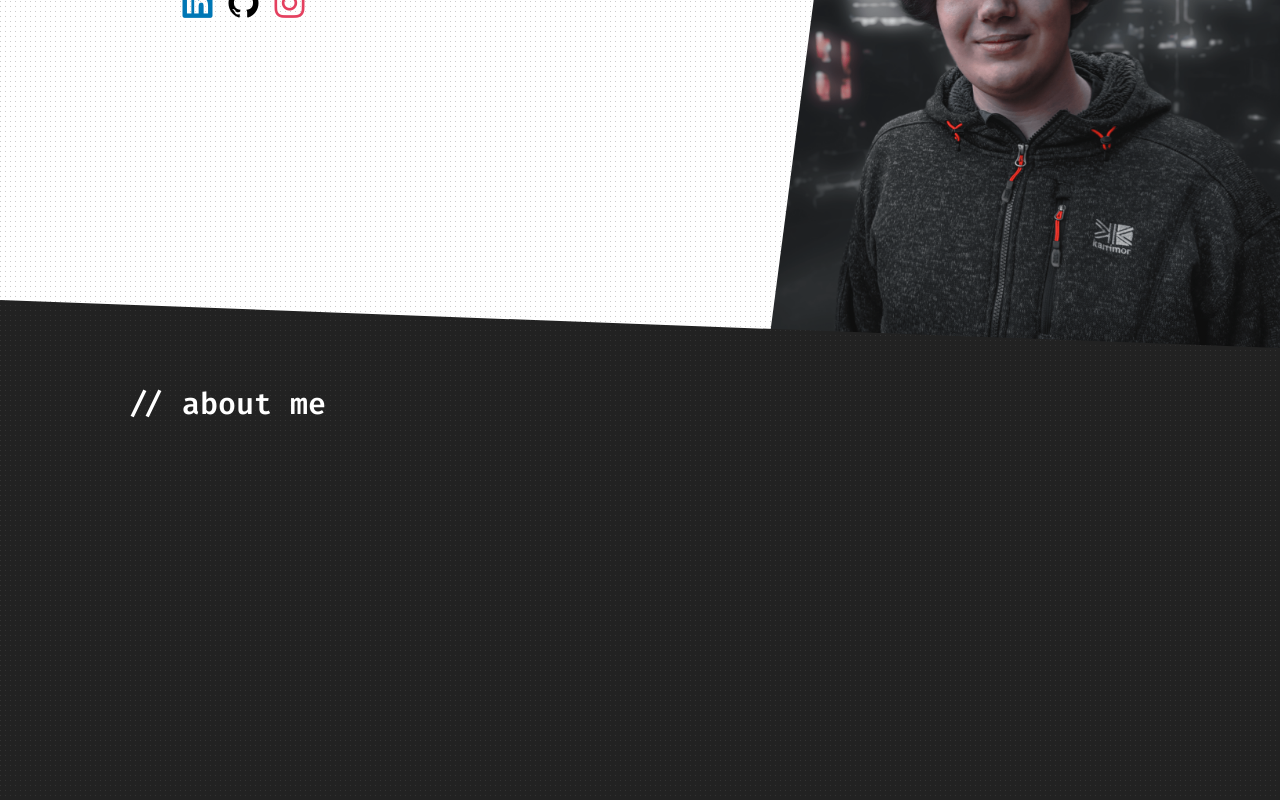
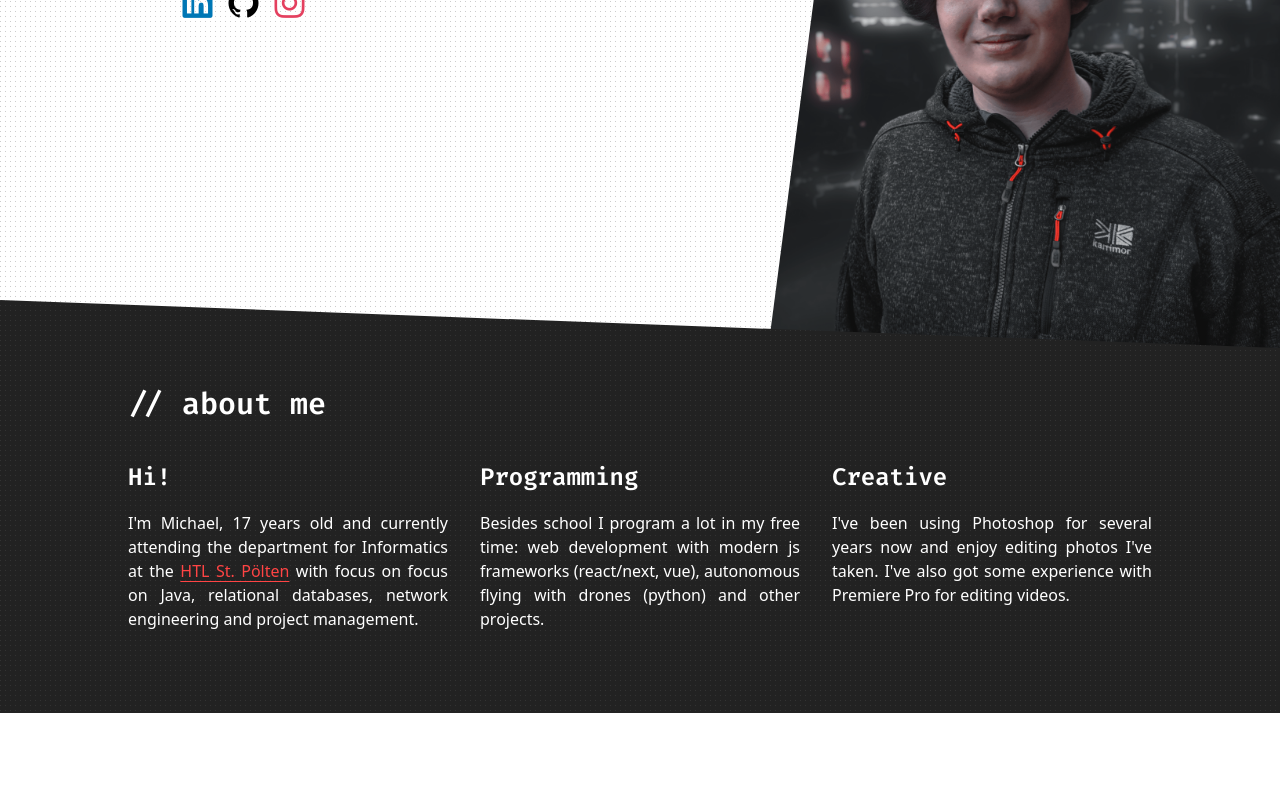
Before and after one commit to koenigscode/michael-v8, a Next.js app: page /index in a window 1280 px wide. Shown: the part 434-1234 px from the top of the page. After the commit the page ends 1147 px from the top, so only its background shows below. Built offline with nearby package versions, Linux system fonts and the light colour scheme.

Commit message:
Finish about section

```diff
--- a/pages/about/about.js
+++ b/pages/about/about.js
@@ -1,9 +1,54 @@
+const aboutEntries = [
+  {
+    title: "Hi!",
+    content: (
+      <p>
+        I'm Michael, 17 years old and currently attending the department for
+        Informatics at the{" "}
+        <a className="my-a" href="https://htlstp.ac.at/">
+          HTL St. Pölten
+        </a>{" "}
+        with focus on focus on Java, relational databases, network engineering
+        and project management.
+      </p>
+    )
+  },
+  {
+    title: "Programming",
+    content: (
+      <p>
+        Besides school I program a lot in my free time: web development with
+        modern js frameworks (react/next, vue), autonomous flying with drones
+        (python) and other projects.
+      </p>
+    )
+  },
+  {
+    title: "Creative",
+    content: (
+      <p>
+        I've been using Photoshop for several years now and enjoy editing photos
+        I've taken. I've also got some experience with Premiere Pro for editing
+        videos.
+      </p>
+    )
+  }
+]
+
 export default () => (
   <div className="About">
     <div className="About__content">
-      <h2 className="inline-block text-white text-3xl font-semibold">
-        // about me
-      </h2>
+      <h2 className="inline-block text-3xl font-semibold">// about me</h2>
+      <div className="flex justify-between mt-8">
+        {aboutEntries.map((entry, idx) => {
+          return (
+            <div key={idx} className="w-1/3 max-w-xs">
+              <h3 className="text-2xl font-semibold mb-4">{entry.title}</h3>
+              <div className="text-justify">{entry.content}</div>
+            </div>
+          )
+        })}
+      </div>
     </div>
   </div>
 )
--- a/pages/about/about.scss
+++ b/pages/about/about.scss
@@ -1,12 +1,11 @@
 $marginTop: 50px;
 
 .About {
-  @apply flex justify-center z-10 relative;
+  @apply flex justify-center z-10 relative text-white;
   margin-top: -$marginTop;
-  padding-top: calc(#{$marginTop} + 2rem);
+  padding: calc(#{$marginTop} + 2rem) 0;
 
   background: url("../../public/background_dark.svg");
-  height: 500px; // TODO: remove
   clip-path: polygon(0% 0%, 100% $marginTop - 2px, 100% 100%, 0% 100%);
 
   &__content {
--- a/styles.scss
+++ b/styles.scss
@@ -3,6 +3,8 @@
 
 @import "pages/header/header.scss";
 @import "pages/about/about.scss";
+
+$primary: #f44;
 
 * {
   box-sizing: border-box;
@@ -21,4 +23,25 @@ h6 {
   font-family: "Fira Code", monospace;
 }
 
+.my-a {
+  color: $primary;
+  //   position: relative;
+  text-decoration: $primary solid underline;
+  text-underline-position: under;
+}
+
+// a:after {
+//   content: "";
+
+//   width: 90%;
+//   position: absolute;
+//   transform: translate(-50%, 0);
+//   left: 50%;
+//   bottom: -3px;
+
+//   border-width: 0 0 2px;
+//   border-style: solid;
+//   border-color: $primary;
+// }
+
 @import "tailwindcss/utilities";
```
